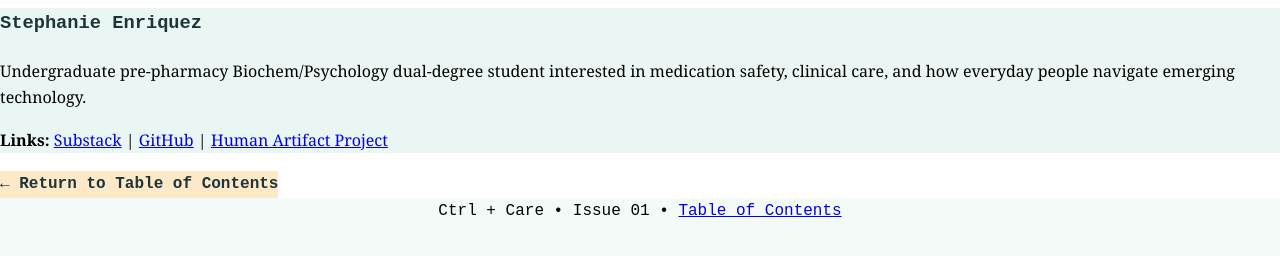
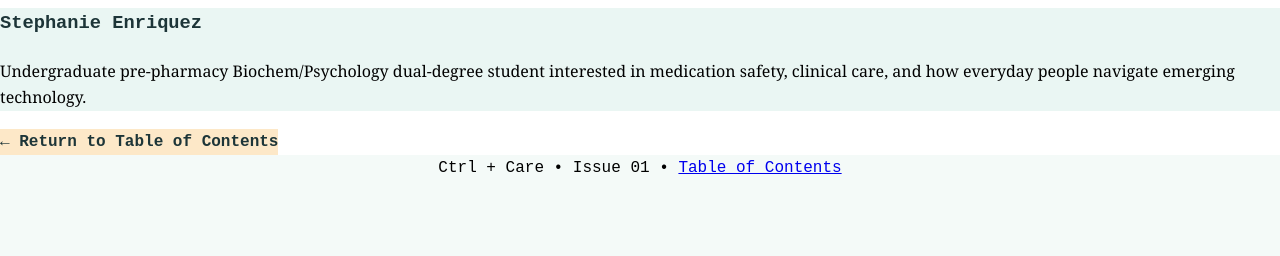
Before and after one commit to stephienri23/Ctrl-plus-Care, a plain HTML site: page about.html in a window 1280 px wide. Shown: the part 142-398 px from the top of the page. Drawn offline with Linux system fonts and the light colour scheme.

Commit message:
about.html trial 2
removed link options

```diff
--- a/about.html
+++ b/about.html
@@ -21,12 +21,6 @@
       <p>
         Undergraduate pre-pharmacy Biochem/Psychology dual-degree student interested in medication safety, clinical care, and how everyday people navigate emerging technology.
       </p>
-      <p>
-        <strong>Links:</strong>
-        <a href="PASTE-YOUR-SUBSTACK-LINK-HERE" target="_blank">Substack</a> |
-        <a href="PASTE-YOUR-GITHUB-LINK-HERE" target="_blank">GitHub</a> |
-        <a href="PASTE-YOUR-HUMAN-ARTIFACT-LINK-HERE" target="_blank">Human Artifact Project</a>
-      </p>
     </div>
     <a class="back-btn" href="toc.html">&larr; Return to Table of Contents</a>
   </div>
```
